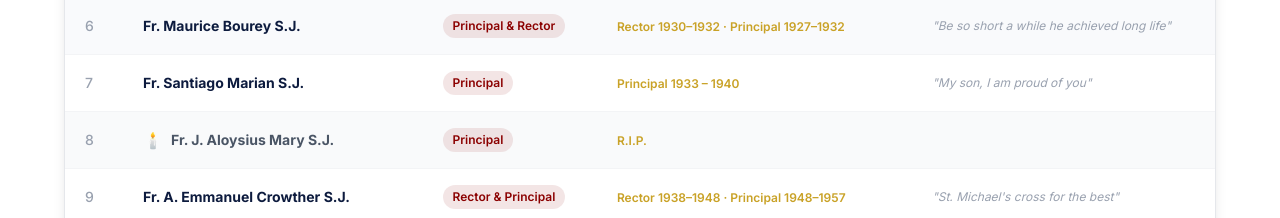
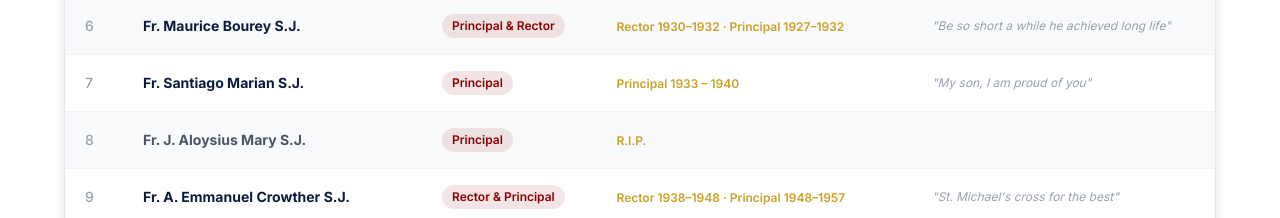
Before and after one commit to NiwethushanSri/michaelites-forum, a Next.js app: page /principals in a window 1280 px wide. Shown: the part 1460-1678 px from the top of the page. Built offline with nearby package versions, Linux system fonts and the light colour scheme.

Commit message:
Remove candle emoji from R.I.P. rows in principals table
Co-Authored-By: Claude Sonnet 4.6 <noreply@anthropic.com>

```diff
--- a/src/app/principals/page.tsx
+++ b/src/app/principals/page.tsx
@@ -144,12 +144,9 @@ export default function PrincipalsPage() {
                   >
                     <td className="px-5 py-4 text-gray-400 font-medium">{i + 1}</td>
                     <td className="px-5 py-4">
-                      <div className="flex items-center gap-2">
-                        {p.rip && <span className="text-base">🕯️</span>}
-                        <span className={`font-bold ${p.rip ? "text-gray-600" : "text-[#0d1b3e]"}`}>
-                          {p.name}
-                        </span>
-                      </div>
+                      <span className={`font-bold ${p.rip ? "text-gray-600" : "text-[#0d1b3e]"}`}>
+                        {p.name}
+                      </span>
                     </td>
                     <td className="px-5 py-4">
                       <span className={`inline-block text-xs font-semibold px-2.5 py-1 rounded-full ${
```
